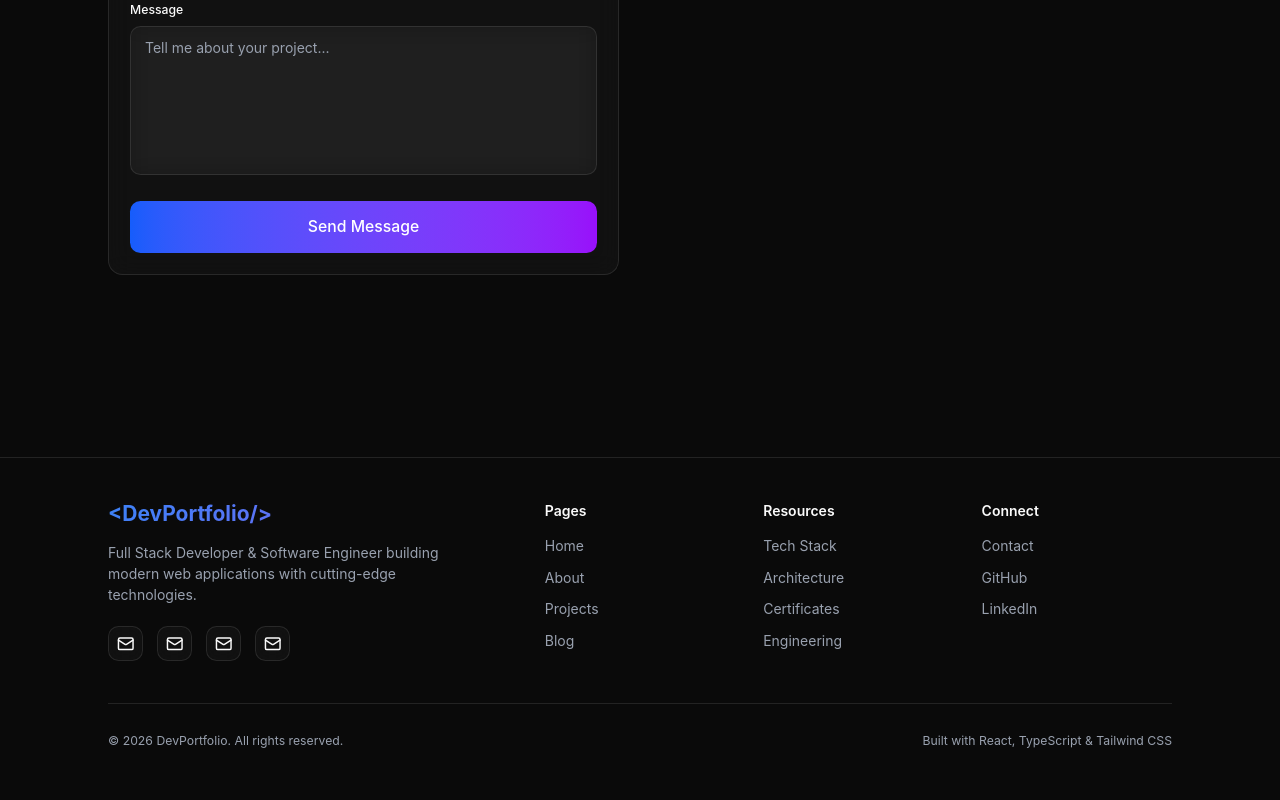
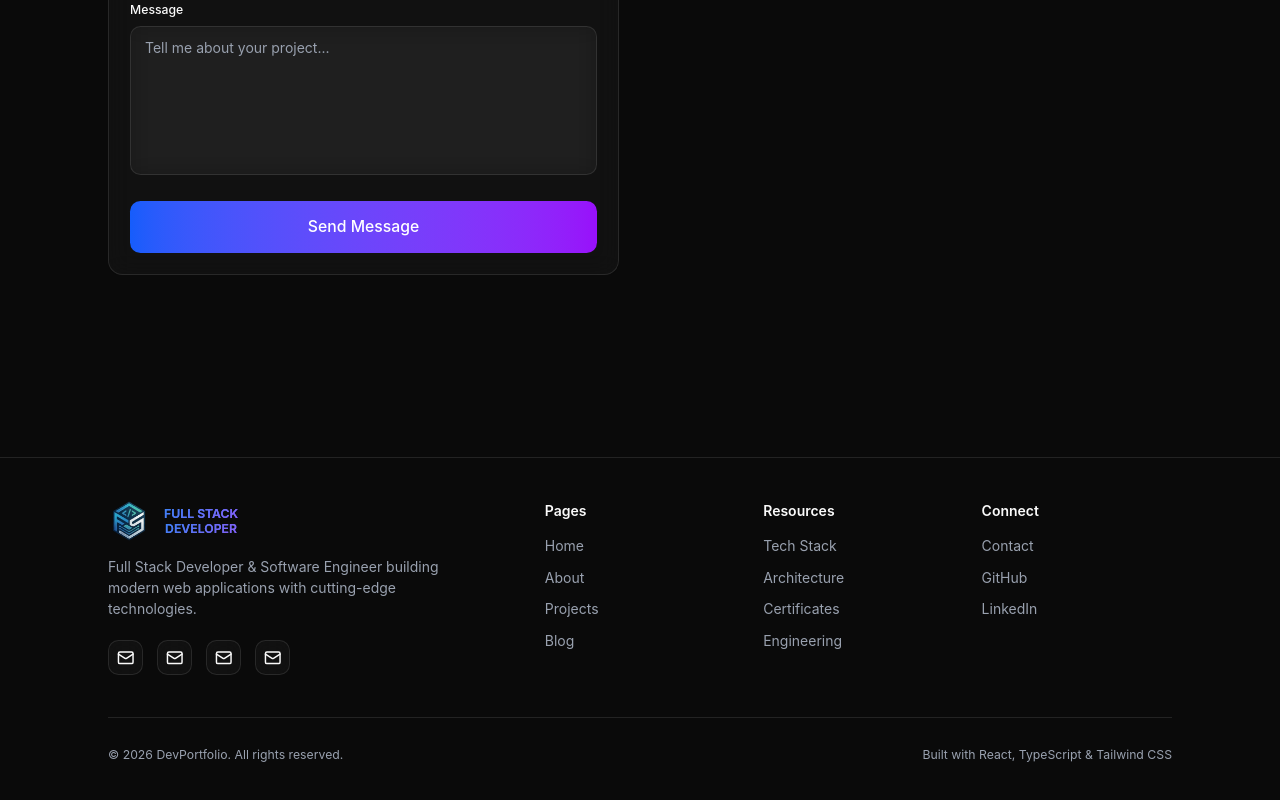
Before and after one commit to YuraShybalov/portfolio-website, a React (Vite) app in the folder frontend/: page /contact in a window 1280 px wide. Shown: the part 531-1331 px from the top of the page. Built offline with nearby package versions, Linux system fonts and the light colour scheme.

Commit message:
Fixed import bug

```diff
--- a/frontend/src/components/Logo/logo.tsx
+++ b/frontend/src/components/Logo/logo.tsx
@@ -1,6 +1,6 @@
 import LogoImg from "../../assets/Logo-min.png";
 
-export default function Logo() {
+export function Logo() {
   return (
     <div className="flex items-center space-x-2">
       <img src={LogoImg} alt="Logo" className="h-12 w-12 object-contain" />
--- a/frontend/src/layouts/Footer.tsx
+++ b/frontend/src/layouts/Footer.tsx
@@ -1,6 +1,7 @@
 import { Mail } from "lucide-react";
 import { Link } from "react-router";
 import { motion } from "motion/react";
+import { Logo } from "../components/Logo/Logo";
 
 const socialLinks = [
   { icon: Mail, href: "https://github.com", label: "GitHub" },
@@ -46,7 +47,7 @@ export function Footer() {
           {/* Brand */}
           <div className="lg:col-span-2">
             <div className="text-2xl font-bold gradient-text mb-4">
-              &lt;DevPortfolio/&gt;
+              <Logo />
             </div>
             <p className="text-gray-400 mb-6 max-w-sm">
               Full Stack Developer & Software Engineer building modern web
--- a/frontend/src/layouts/Navigation.tsx
+++ b/frontend/src/layouts/Navigation.tsx
@@ -2,7 +2,7 @@ import { Link, useLocation } from "react-router-dom";
 import { motion } from "motion/react";
 import { Menu, X } from "lucide-react";
 import { useState } from "react";
-import Logo from "../components/logo/logo";
+import { Logo } from "../components/Logo/Logo";
 
 const navItems = [
   { name: "Home", path: "/" },
```
